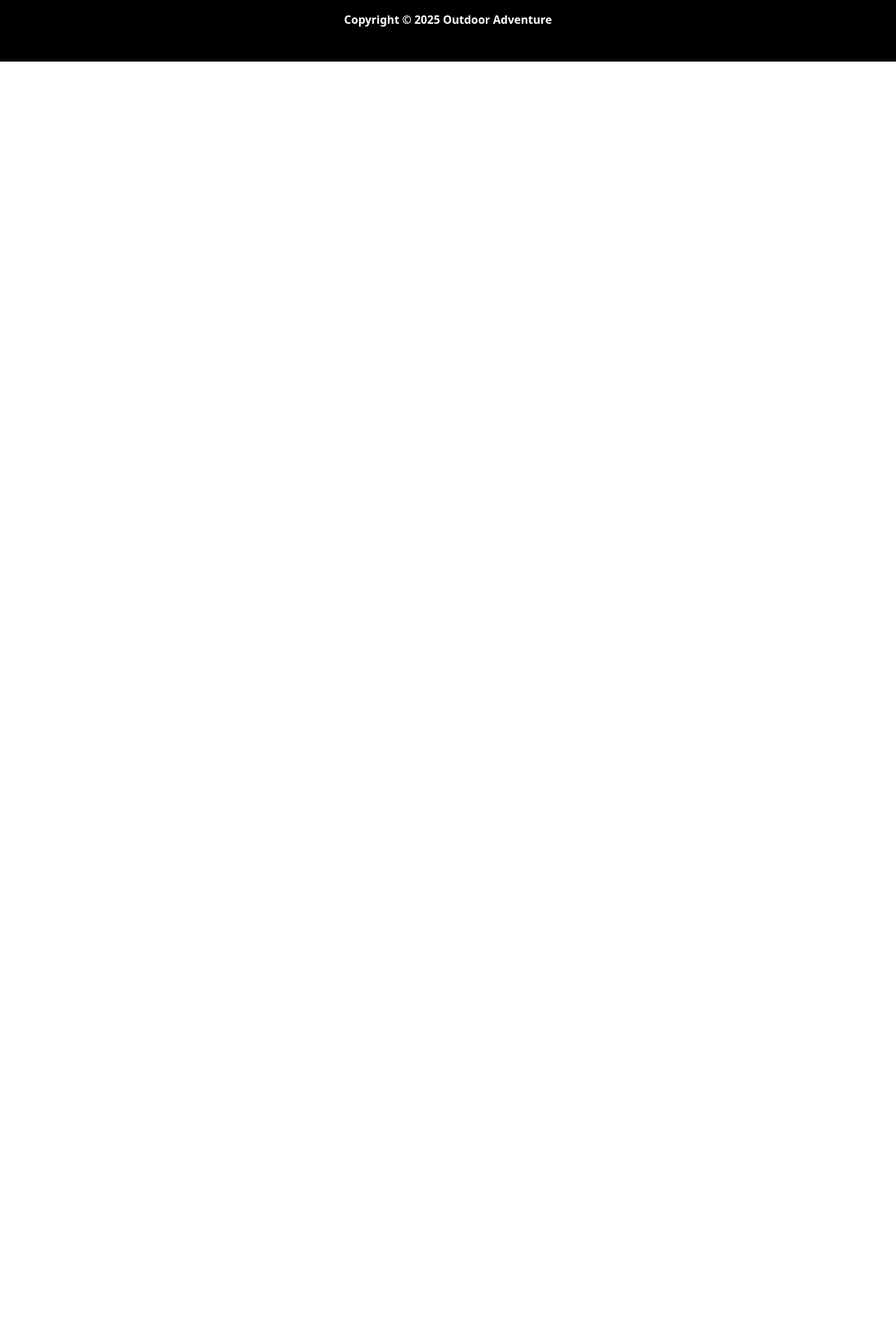
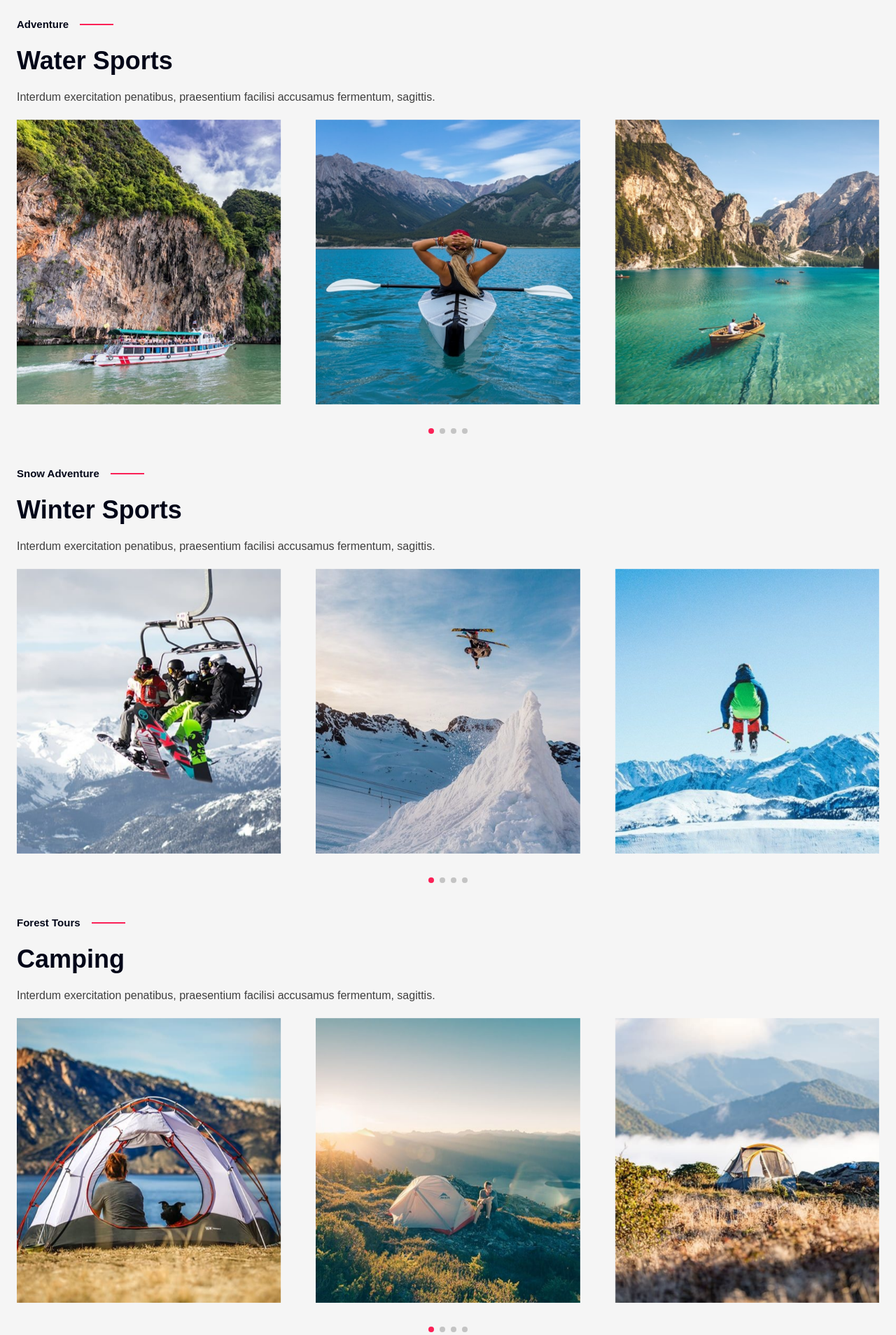
Before and after one commit to arkogain/outdoor-adventures-nextjs, a Next.js app: page /projects in a window 1280 px wide. Shown: the part 72-1980 px from the top of the page at 70% size. Before the commit the page ends 800 px from the top, so only its background shows below. Built offline with nearby package versions, Linux system fonts and the light colour scheme.

Commit message:
Project section - Full complete😊
Add slider...using swipper js

```diff
--- a/src/app/globals.css
+++ b/src/app/globals.css
@@ -10,6 +10,9 @@
   --font-secondary: --font-noto-sans, sans-serif;
 }
 
+.mySwiper .swiper-pagination {
+  @apply relative !bottom-0 mt-6;
+}
 @theme inline {
   --color-background: var(--background);
   --color-foreground: var(--foreground);
@@ -51,6 +54,7 @@
 }
 
 :root {
+  --swiper-pagination-color: #fb2056;
   --radius: 0.625rem;
   --background: oklch(1 0 0);
   --foreground: oklch(0.129 0.042 264.695);
--- a/src/app/projects/page.tsx
+++ b/src/app/projects/page.tsx
@@ -1,3 +1,6 @@
+import Slider1 from "@/components/Projects-Slide/Slider1";
+import Slider2 from "@/components/Projects-Slide/Slider2";
+import Slider3 from "@/components/Projects-Slide/Slider3";
 import { Metadata } from "next";
 
 export const metadata: Metadata = {
@@ -5,7 +8,63 @@ export const metadata: Metadata = {
 };
 
 const page = () => {
-  return <></>;
+  return (
+    <section className="bg-[#f5f5f5]">
+      <div className="mx-auto max-w-7xl space-y-14 px-6 py-24 lg:space-y-10">
+        {/* slider 1  */}
+        <div className="space-y-5">
+          <div className="flex items-center gap-4">
+            <div className="font-primary text-[15px] font-bold">Adventure</div>
+            {/* border section  */}
+            <div className="bg-radical-red h-0.5 w-12"></div>
+          </div>
+
+          <div className="font-primary text-4xl font-bold">Water Sports</div>
+          <div className="font-secondary text-[16px] text-black/75">
+            Interdum exercitation penatibus, praesentium facilisi accusamus
+            fermentum, sagittis.
+          </div>
+          <Slider1 />
+        </div>
+
+        {/* slider 2  */}
+        <div className="space-y-5">
+          <div className="flex items-center gap-4">
+            <div className="font-primary text-[15px] font-bold">
+              Snow Adventure
+            </div>
+            {/* border section  */}
+            <div className="bg-radical-red h-0.5 w-12"></div>
+          </div>
+
+          <div className="font-primary text-4xl font-bold">Winter Sports</div>
+          <div className="font-secondary text-[16px] text-black/75">
+            Interdum exercitation penatibus, praesentium facilisi accusamus
+            fermentum, sagittis.
+          </div>
+          <Slider2 />
+        </div>
+
+        {/* slider 3  */}
+        <div className="space-y-5">
+          <div className="flex items-center gap-4">
+            <div className="font-primary text-[15px] font-bold">
+              Forest Tours
+            </div>
+            {/* border section  */}
+            <div className="bg-radical-red h-0.5 w-12"></div>
+          </div>
+
+          <div className="font-primary text-4xl font-bold">Camping</div>
+          <div className="font-secondary text-[16px] text-black/75">
+            Interdum exercitation penatibus, praesentium facilisi accusamus
+            fermentum, sagittis.
+          </div>
+          <Slider3 />
+        </div>
+      </div>
+    </section>
+  );
 };
 
 export default page;
--- /dev/null
+++ b/src/components/Projects-Slide/Slider1.tsx
@@ -0,0 +1,84 @@
+"use client";
+// Import Swiper React components
+import { Swiper, SwiperSlide } from "swiper/react";
+
+// Import Swiper styles
+import "swiper/css";
+import "swiper/css/free-mode";
+import "swiper/css/pagination";
+
+// import required modules
+import { FreeMode, Pagination } from "swiper/modules";
+import Image from "next/image";
+
+const Slider1 = () => {
+  return (
+    <>
+      <Swiper
+        slidesPerView={1}
+        spaceBetween={10}
+        loop={true}
+        pagination={{
+          clickable: true,
+        }}
+        breakpoints={{
+          480: {
+            slidesPerView: 1,
+            spaceBetween: 20,
+          },
+          500: {
+            slidesPerView: 2,
+            spaceBetween: 40,
+          },
+          1024: {
+            slidesPerView: 3,
+            spaceBetween: 50,
+          },
+        }}
+        className="mySwiper"
+        modules={[FreeMode, Pagination]}>
+        {/* slide 01  */}
+        <SwiperSlide>
+          <Image
+            src={"/projects/water-sports-1.jpg"}
+            height={500}
+            width={500}
+            alt="img10"
+          />
+        </SwiperSlide>
+
+        {/* slide 02  */}
+        <SwiperSlide>
+          <Image
+            src={"/projects/water-sports-2.jpg"}
+            height={500}
+            width={500}
+            alt="img10"
+          />
+        </SwiperSlide>
+
+        {/* slide 03  */}
+        <SwiperSlide>
+          <Image
+            src={"/projects/water-sports-3.jpg"}
+            height={500}
+            width={500}
+            alt="img10"
+          />
+        </SwiperSlide>
+
+        {/* slide 04  */}
+        <SwiperSlide>
+          <Image
+            src={"/projects/water-sports-4.jpg"}
+            height={500}
+            width={500}
+            alt="img10"
+          />
+        </SwiperSlide>
+      </Swiper>
+    </>
+  );
+};
+
+export default Slider1;
--- /dev/null
+++ b/src/components/Projects-Slide/Slider2.tsx
@@ -0,0 +1,83 @@
+"use client";
+// Import Swiper React components
+import { Swiper, SwiperSlide } from "swiper/react";
+
+// Import Swiper styles
+import "swiper/css";
+import "swiper/css/free-mode";
+import "swiper/css/pagination";
+
+// import required modules
+import { FreeMode, Pagination } from "swiper/modules";
+import Image from "next/image";
+const Slider2 = () => {
+  return (
+    <>
+      <Swiper
+        slidesPerView={1}
+        spaceBetween={10}
+        loop={true}
+        pagination={{
+          clickable: true,
+        }}
+        breakpoints={{
+          480: {
+            slidesPerView: 1,
+            spaceBetween: 20,
+          },
+          500: {
+            slidesPerView: 2,
+            spaceBetween: 40,
+          },
+          1024: {
+            slidesPerView: 3,
+            spaceBetween: 50,
+          },
+        }}
+        className="mySwiper"
+        modules={[FreeMode, Pagination]}>
+        {/* slide 1  */}
+        <SwiperSlide>
+          <Image
+            src={"/projects/winter-sports-1.jpg"}
+            height={500}
+            width={500}
+            alt="img10"
+          />
+        </SwiperSlide>
+
+        {/* slide 2  */}
+        <SwiperSlide>
+          <Image
+            src={"/projects/winter-sports-2.jpg"}
+            height={500}
+            width={500}
+            alt="img10"
+          />
+        </SwiperSlide>
+
+        {/* slide 3  */}
+        <SwiperSlide>
+          <Image
+            src={"/projects/winter-sports-3.jpg"}
+            height={500}
+            width={500}
+            alt="img10"
+          />
+        </SwiperSlide>
+
+        {/* slide 4  */}
+        <SwiperSlide>
+          <Image
+            src={"/projects/winter-sports-4.jpg"}
+            height={500}
+            width={500}
+            alt="img10"
+          />
+        </SwiperSlide>
+      </Swiper>
+    </>
+  );
+};
+
+export default Slider2;
--- /dev/null
+++ b/src/components/Projects-Slide/Slider3.tsx
@@ -0,0 +1,84 @@
+"use client";
+// Import Swiper React components
+import { Swiper, SwiperSlide } from "swiper/react";
+
+// Import Swiper styles
+import "swiper/css";
+import "swiper/css/free-mode";
+import "swiper/css/pagination";
+
+// import required modules
+import { FreeMode, Pagination } from "swiper/modules";
+import Image from "next/image";
+
+const Slider3 = () => {
+  return (
+    <>
+      <Swiper
+        slidesPerView={1}
+        spaceBetween={10}
+        loop={true}
+        pagination={{
+          clickable: true,
+        }}
+        breakpoints={{
+          480: {
+            slidesPerView: 1,
+            spaceBetween: 20,
+          },
+          500: {
+            slidesPerView: 2,
+            spaceBetween: 40,
+          },
+          1024: {
+            slidesPerView: 3,
+            spaceBetween: 50,
+          },
+        }}
+        className="mySwiper"
+        modules={[FreeMode, Pagination]}>
+        {/* slide 1  */}
+        <SwiperSlide>
+          <Image
+            src={"/projects/camp-1.jpg"}
+            height={500}
+            width={500}
+            alt="img10"
+          />
+        </SwiperSlide>
+
+        {/* slide 2  */}
+        <SwiperSlide>
+          <Image
+            src={"/projects/camp-2.jpg"}
+            height={500}
+            width={500}
+            alt="img10"
+          />
+        </SwiperSlide>
+
+        {/* slide 3  */}
+        <SwiperSlide>
+          <Image
+            src={"/projects/camp-3.jpg"}
+            height={500}
+            width={500}
+            alt="img10"
+          />
+        </SwiperSlide>
+
+        {/* slide 4  */}
+        <SwiperSlide>
+          <Image
+            src={"/projects/camp-4.jpg"}
+            height={500}
+            width={500}
+            alt="img10"
+          />
+        </SwiperSlide>
+      </Swiper>
+    </>
+  );
+};
+
+export default Slider3;
```
